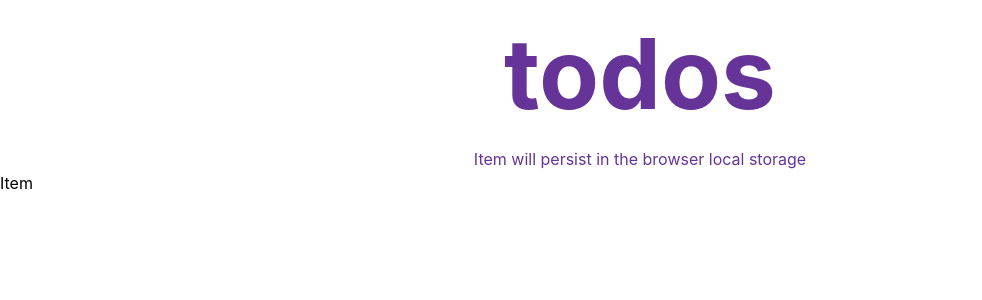
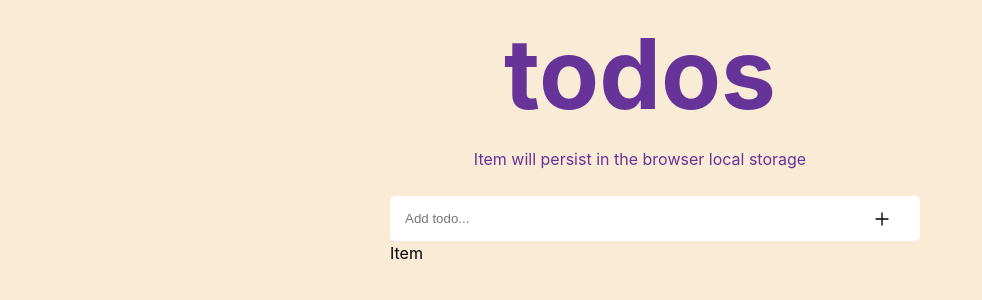
Before and after one commit to hansderly/todo-react, a React (Vite) app: page / in a window 1280 px wide. Shown: the top 300 px of the page, without its empty margins (0-982 px from the left). Built offline with nearby package versions, Linux system fonts and the light colour scheme.

Commit message:
add input item

```diff
--- a/package.json
+++ b/package.json
@@ -9,6 +9,7 @@
     "preview": "vite preview"
   },
   "dependencies": {
+    "@ant-design/icons": "^5.0.1",
     "react": "^18.2.0",
     "react-dom": "^18.2.0"
   },
--- /dev/null
+++ b/src/components/ItemInput/ItemInput.jsx
@@ -0,0 +1,15 @@
+import React from 'react';
+import { PlusOutlined } from '@ant-design/icons';
+
+import styles from './ItemInput.module.css';
+
+function ItemInput() {
+  return (
+    <div className={styles.container}>
+      <input className={styles.input} type="text" name="todo" id="todo" placeholder="Add todo..." />
+      <PlusOutlined className={styles.icon} />
+    </div>
+  );
+}
+
+export default ItemInput;
--- /dev/null
+++ b/src/components/ItemInput/ItemInput.module.css
@@ -0,0 +1,22 @@
+.container {
+  position: relative;
+  margin-top: 25px;
+}
+
+.input {
+  padding: 15px;
+  border-radius: 5px;
+  width: 100%;
+  border: 0;
+}
+
+.input:focus {
+  outline: 2px solid blueviolet;
+}
+
+.icon {
+  position: absolute;
+  top: 50%;
+  right: 0;
+  transform: translateY(-50%);
+}
--- a/src/components/ItemList/ItemList.jsx
+++ b/src/components/ItemList/ItemList.jsx
@@ -1,12 +1,16 @@
 import React from 'react';
+
+import styles from './ItemList.module.css';
 
 import Item from '../Item/intem';
 import ItemListHeader from '../ItemListHeader/ItemListHeader';
+import ItemInput from '../ItemInput/ItemInput';
 
 function ItemList() {
   return (
-    <div>
+    <div className={styles.container}>
       <ItemListHeader />
+      <ItemInput />
       <Item />
     </div>
   );
--- /dev/null
+++ b/src/components/ItemList/ItemList.module.css
@@ -0,0 +1,4 @@
+.container {
+  max-width: 500px;
+  margin: auto;
+}
--- a/src/index.css
+++ b/src/index.css
@@ -3,6 +3,7 @@
   line-height: 1.5;
   font-weight: 400;
   font-synthesis: none;
+  background-color: antiquewhite;
   text-rendering: optimizeLegibility;
   -webkit-font-smoothing: antialiased;
   -moz-osx-font-smoothing: grayscale;
```
Also changed, not shown: 1 other file (tests, documents, lock files or other folders).
